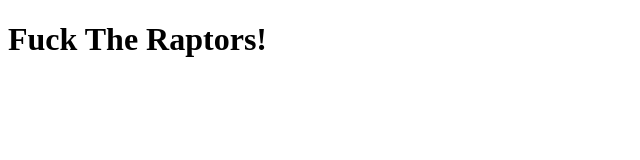
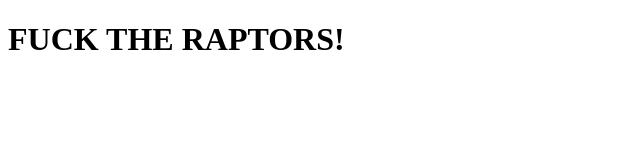
Before and after one commit to moor0719/moor0719.github.io, a plain HTML site: page demo/index.html in a window 1280 px wide. Shown: the whole page, without its empty margins (0-640 px from the left). Drawn offline with Linux system fonts and the light colour scheme.

Commit message:
Changed Header 1

```diff
--- a/demo/index.html
+++ b/demo/index.html
@@ -6,6 +6,6 @@
     <title>Website 1</title>
 </head>
 <body>
-    <h1>Fuck The Raptors!</h1>
+    <h1>FUCK THE RAPTORS!</h1>
 </body>
 </html>
```
